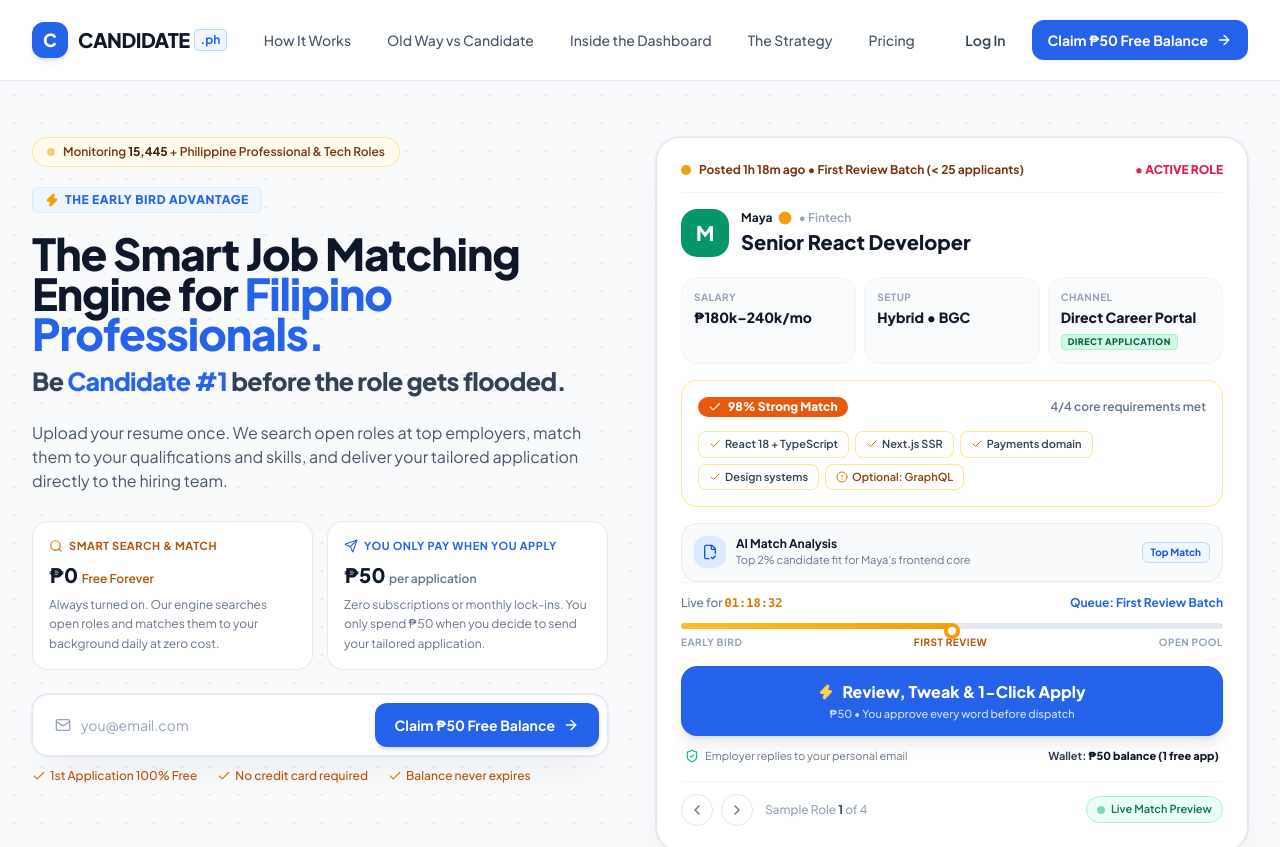
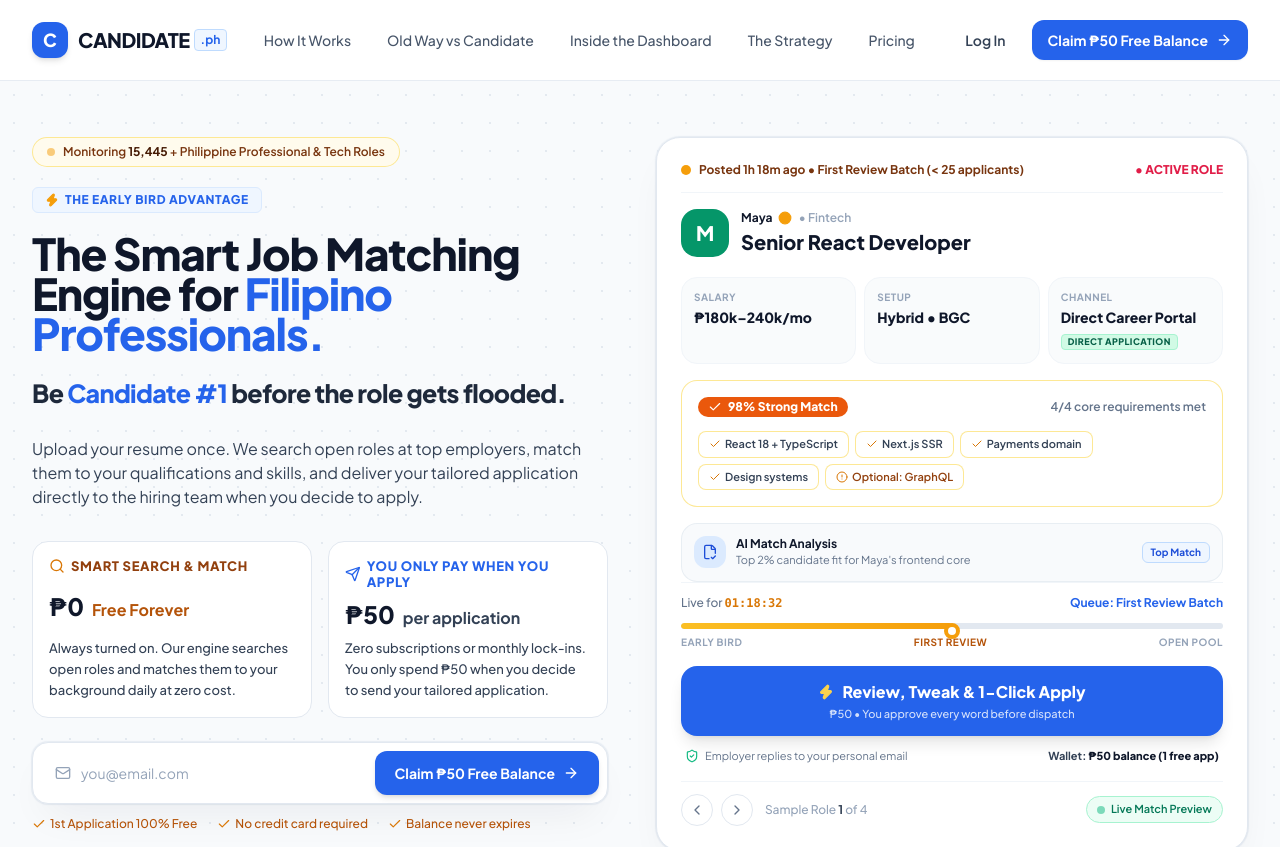
Before and after one commit to nicasiotuason/candidate-ph, a React (Vite) app: page / in a window 1280 px wide. Shown: the top 847 px of the page. Built offline with nearby package versions, Linux system fonts and the light colour scheme.

Commit message:
feat(hero): add breathing room above Be Candidate #1, update subheadline with 'when you decide to apply', enlarge mini card typography with high-contrast text

```diff
--- a/src/pages/LandingPage.jsx
+++ b/src/pages/LandingPage.jsx
@@ -255,44 +255,46 @@ export default function LandingPage({
               </div>
 
               {/* Main Headline with Breathing Room & Font Hierarchy */}
-              <div className="space-y-3">
+              <div className="space-y-4">
                 <h1 className="text-3xl sm:text-4xl lg:text-[44px] font-black text-slate-900 tracking-tight leading-[1.16]">
                   The Smart Job Matching Engine for <span className="text-theme-primary">Filipino Professionals.</span>
                 </h1>
-                <p className="text-xl sm:text-2xl lg:text-[25px] font-extrabold text-slate-700 tracking-tight leading-snug">
-                  Be <span className="text-theme-primary">Candidate #1</span> before the role gets flooded.
-                </p>
+                <div className="pt-2">
+                  <p className="text-xl sm:text-2xl lg:text-[25px] font-extrabold text-slate-800 tracking-tight leading-snug">
+                    Be <span className="text-theme-primary">Candidate #1</span> before the role gets flooded.
+                  </p>
+                </div>
               </div>
 
-              {/* Subheadline */}
-              <p className="text-sm sm:text-base text-slate-600 font-normal leading-relaxed max-w-xl pt-1">
-                Upload your resume once. We search open roles at top employers, match them to your qualifications and skills, and deliver your tailored application directly to the hiring team.
+              {/* Subheadline with clear applicant control */}
+              <p className="text-sm sm:text-base text-slate-700 font-normal leading-relaxed max-w-xl pt-2">
+                Upload your resume once. We search open roles at top employers, match them to your qualifications and skills, and deliver your tailored application directly to the hiring team when you decide to apply.
               </p>
 
-              {/* 2 Mini Value Proposition Cards (Expanded with rich explanation) */}
-              <div className="grid grid-cols-1 sm:grid-cols-2 gap-3.5 max-w-xl pt-2">
-                <div className="p-4 rounded-2xl bg-white border border-slate-200/90 shadow-xs flex flex-col justify-between space-y-1.5 text-left">
-                  <div className="flex items-center gap-1.5 text-[11px] font-bold text-amber-700 uppercase tracking-wider">
-                    <Search className="w-3.5 h-3.5 text-amber-600" />
+              {/* 2 Mini Value Proposition Cards (Larger titles, prices, and high-contrast darker text) */}
+              <div className="grid grid-cols-1 sm:grid-cols-2 gap-4 max-w-xl pt-3">
+                <div className="p-4 sm:p-4.5 rounded-2xl bg-white border border-slate-200 shadow-xs flex flex-col justify-between space-y-2 text-left">
+                  <div className="flex items-center gap-1.5 text-xs sm:text-[13px] font-extrabold text-amber-800 uppercase tracking-wider">
+                    <Search className="w-4 h-4 text-amber-600" />
                     <span>SMART SEARCH & MATCH</span>
                   </div>
-                  <p className="text-xl font-black text-slate-900">
-                    ₱0 <span className="text-xs font-semibold text-amber-700">Free Forever</span>
+                  <p className="text-2xl font-black text-slate-900 flex items-baseline gap-2">
+                    ₱0 <span className="text-sm sm:text-base font-bold text-amber-700">Free Forever</span>
                   </p>
-                  <p className="text-xs text-slate-500 leading-relaxed">
+                  <p className="text-xs sm:text-[13px] text-slate-700 font-medium leading-relaxed">
                     Always turned on. Our engine searches open roles and matches them to your background daily at zero cost.
                   </p>
                 </div>
 
-                <div className="p-4 rounded-2xl bg-white border border-slate-200/90 shadow-xs flex flex-col justify-between space-y-1.5 text-left">
-                  <div className="flex items-center gap-1.5 text-[11px] font-bold text-theme-primary uppercase tracking-wider">
-                    <Send className="w-3.5 h-3.5 text-theme-primary" />
+                <div className="p-4 sm:p-4.5 rounded-2xl bg-white border border-slate-200 shadow-xs flex flex-col justify-between space-y-2 text-left">
+                  <div className="flex items-center gap-1.5 text-xs sm:text-[13px] font-extrabold text-theme-primary uppercase tracking-wider">
+                    <Send className="w-4 h-4 text-theme-primary" />
                     <span>YOU ONLY PAY WHEN YOU APPLY</span>
                   </div>
-                  <p className="text-xl font-black text-slate-900">
-                    ₱50 <span className="text-xs font-semibold text-slate-500">per application</span>
+                  <p className="text-2xl font-black text-slate-900 flex items-baseline gap-2">
+                    ₱50 <span className="text-sm sm:text-base font-bold text-slate-700">per application</span>
                   </p>
-                  <p className="text-xs text-slate-500 leading-relaxed">
+                  <p className="text-xs sm:text-[13px] text-slate-700 font-medium leading-relaxed">
                     Zero subscriptions or monthly lock-ins. You only spend ₱50 when you decide to send your tailored application.
                   </p>
                 </div>
```
